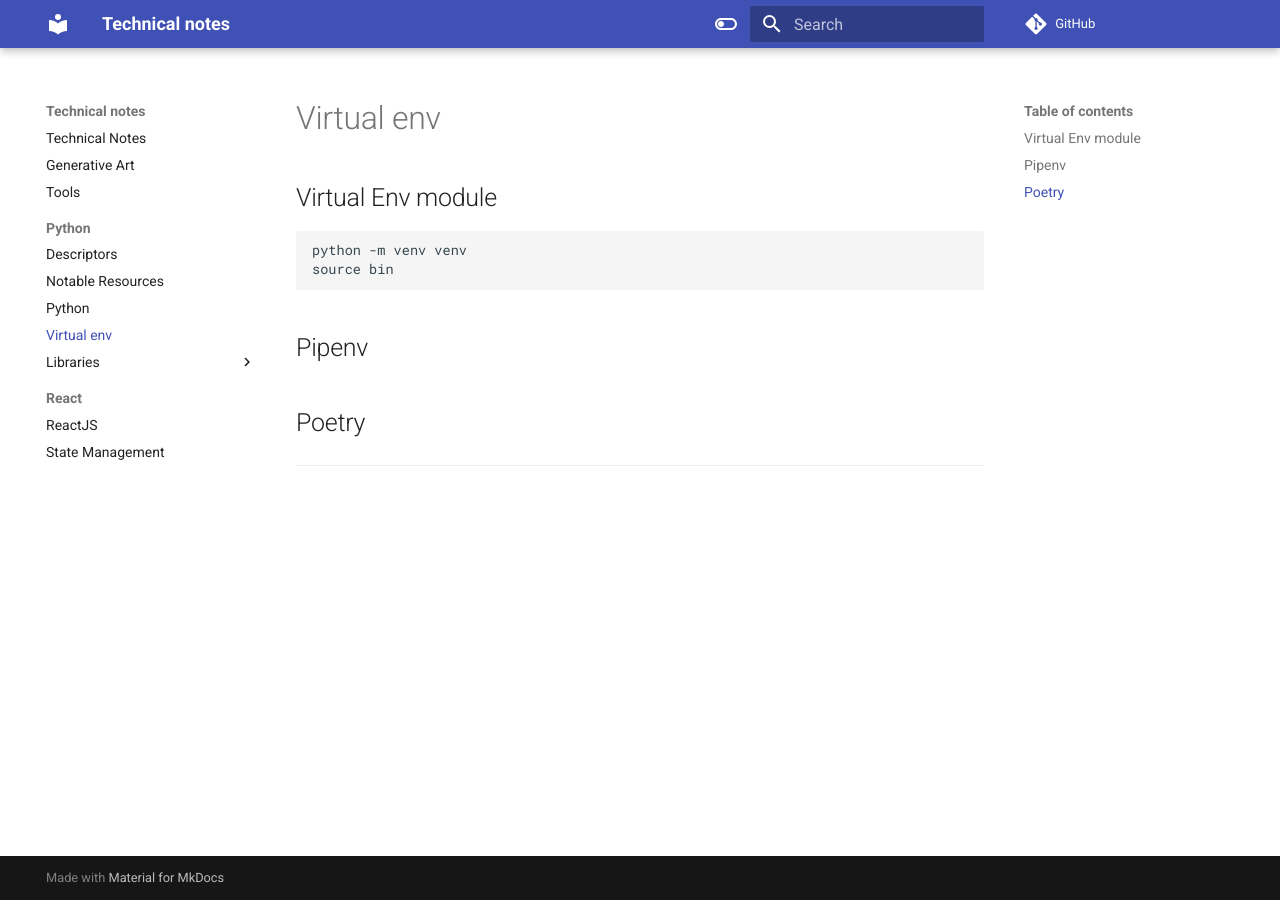
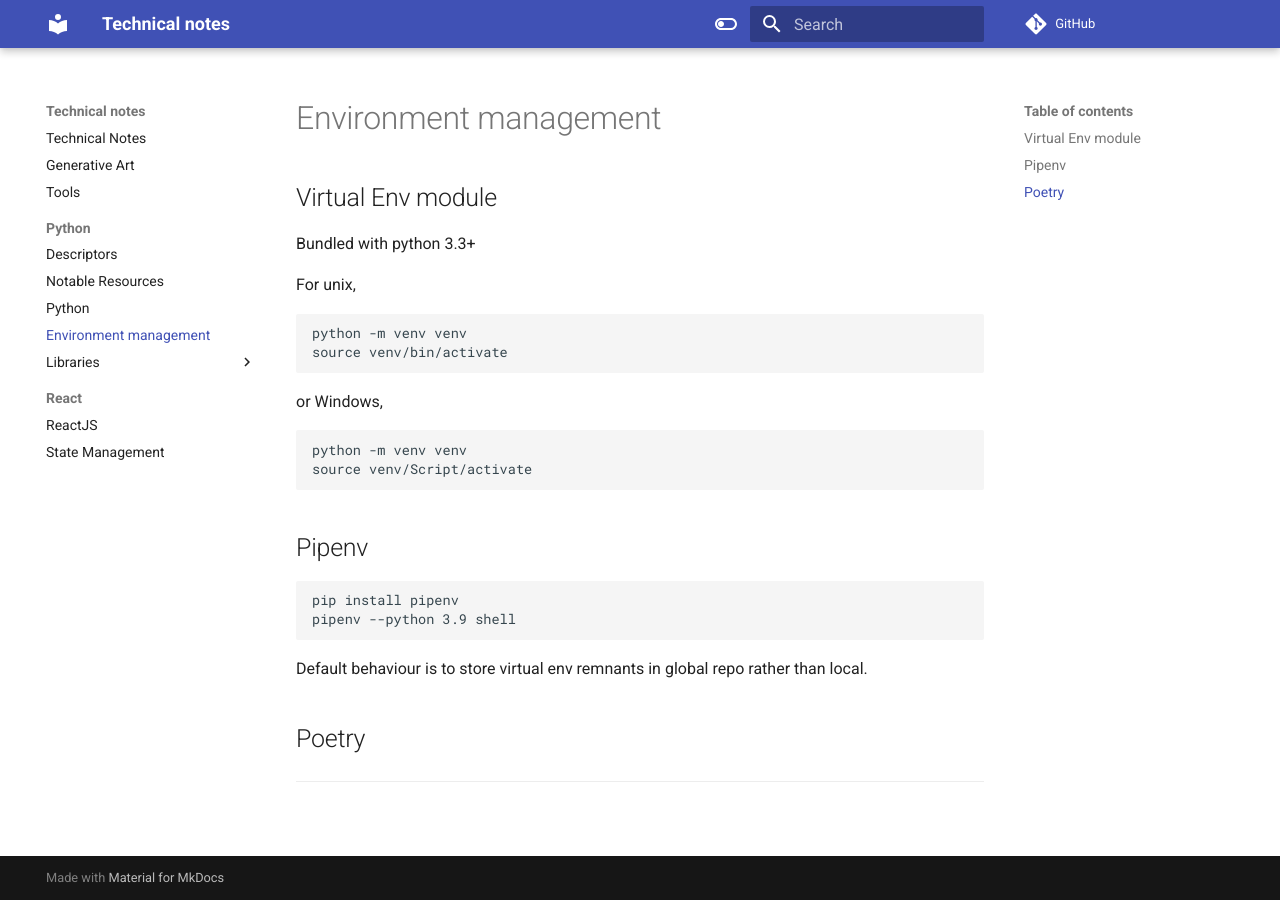
Before and after one commit to adhtruong/notes, an MkDocs documentation site: the page built from docs/python/virtual_envs.md, in a window 1280 px wide. Built offline with MkDocs 1.6.1 and Material for MkDocs 9.7.7, drawn with Linux system fonts in a browser that asks for light colours; comment, search, counter and statistics services are not loaded.

Commit message:
Update virtualenv

````diff
--- a/docs/python/virtual_envs.md
+++ b/docs/python/virtual_envs.md
@@ -1,12 +1,30 @@
-# Virtual env
+# Environment management
 
 ## Virtual Env module
 
+Bundled with python 3.3+
+
+For unix,
+
 ```
 python -m venv venv
-source bin
+source venv/bin/activate
+```
+
+or Windows,
+
+```
+python -m venv venv
+source venv/Script/activate
 ```
 
 ## Pipenv
 
+```
+pip install pipenv
+pipenv --python 3.9 shell
+```
+
+Default behaviour is to store virtual env remnants in global repo rather than local.
+
 ## Poetry
````
Also changed, not shown: docs/python/notable_resources.md (+2 -1 lines).
